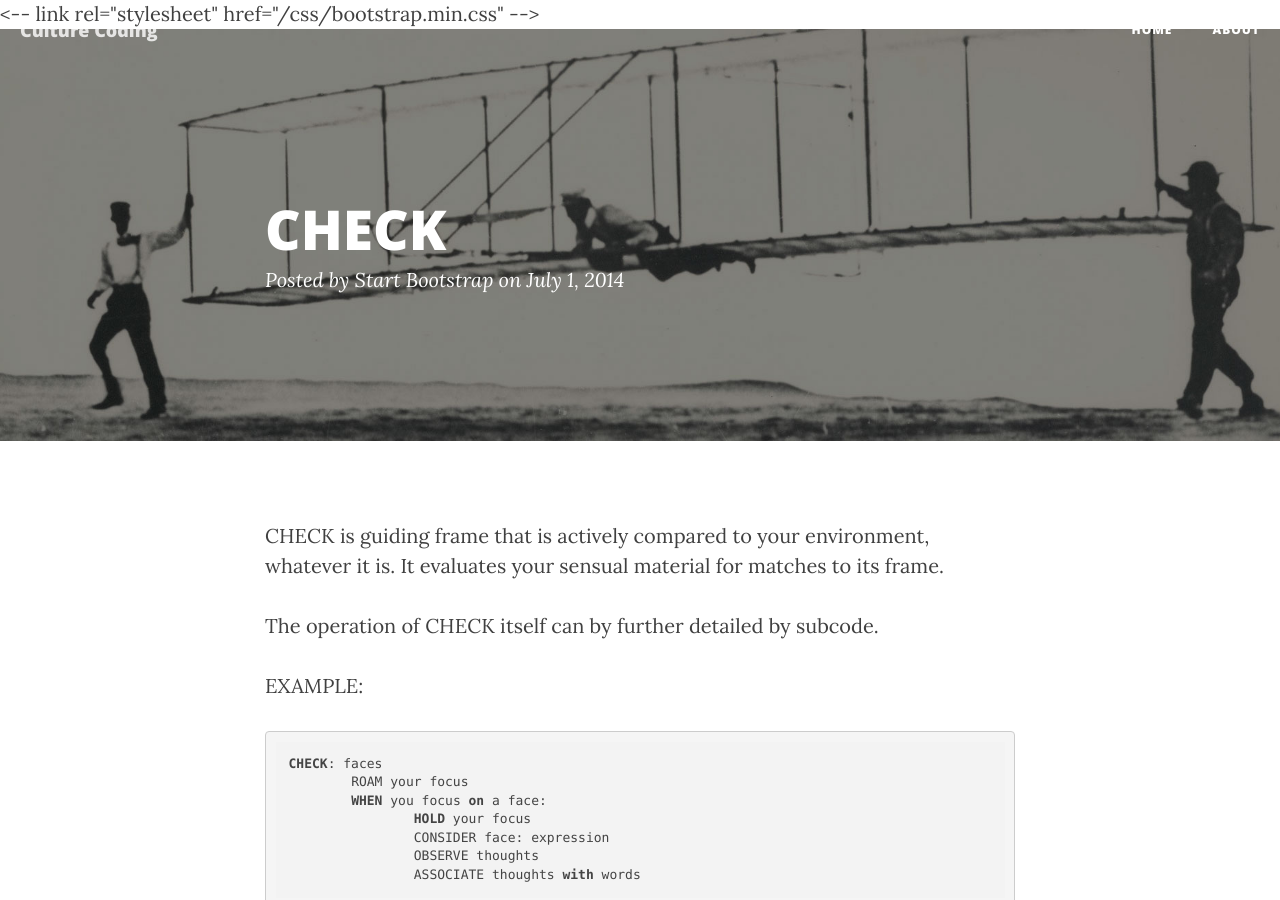
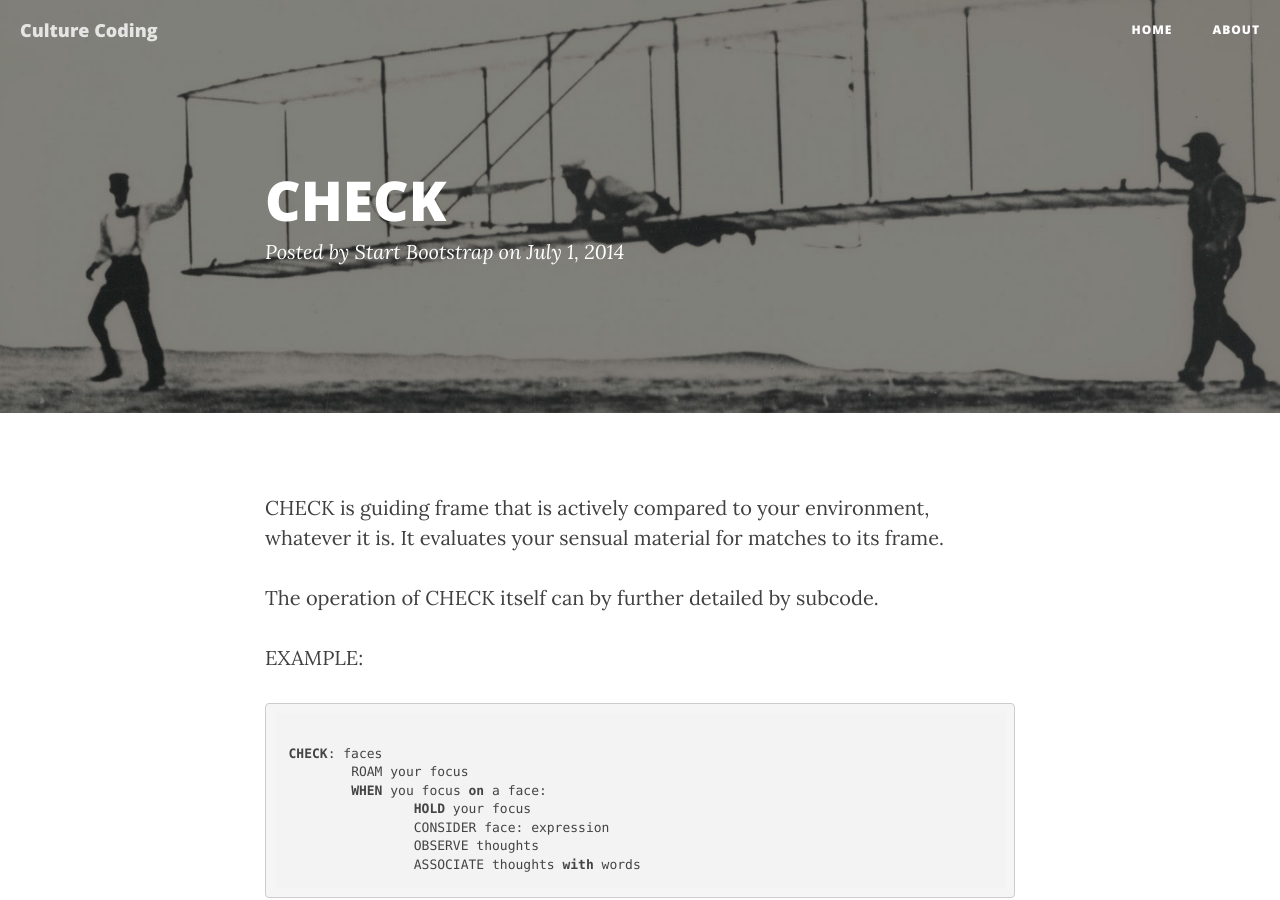
Before and after one commit to CultureCoding/CultureCoding, a Jekyll site: the page built from _posts/2015-07-24-checks.markdown, in a window 1280 px wide and 900 px high. Built offline with Jekyll 4.4.1, drawn with Linux system fonts in a browser that asks for light colours; nearby versions of some CDN libraries.

Commit message:
Small fixes.

````diff
--- a/_config.yml
+++ b/_config.yml
@@ -13,7 +13,7 @@
 kramdown:
   input: GFM
 extension: redcarpet
-highlighter: redcarpet
+highlighter: pygments
 permalink: pretty
 paginate: 5
 exclude: ["less","node_modules","Gruntfile.js","package.json","README.md"]
--- a/_includes/head.html
+++ b/_includes/head.html
@@ -13,7 +13,7 @@
     <!-- Latest compiled and minified CSS -->
     <link rel="stylesheet" href="https://maxcdn.bootstrapcdn.com/bootstrap/3.3.5/css/bootstrap.min.css">
 
-    <-- link rel="stylesheet" href="{{ "/css/bootstrap.min.css" | prepend: site.baseurl }}" -->
+    <!-- link rel="stylesheet" href="{{ "/css/bootstrap.min.css" | prepend: site.baseurl }}" -->
 
     <!-- Custom CSS -->
     <link rel="stylesheet" href="{{ "/css/clean-blog.css" | prepend: site.baseurl }}">
--- a/_posts/2015-07-24-checks.markdown
+++ b/_posts/2015-07-24-checks.markdown
@@ -12,7 +12,7 @@
 
 EXAMPLE:
 
-```
+<pre><code>
 CHECK: faces
 	ROAM your focus
 	WHEN you focus on a face:
@@ -20,7 +20,7 @@
 		CONSIDER face: expression
 		OBSERVE thoughts
 		ASSOCIATE thoughts with words
-```
+</code></pre>
 
 Here, the faces form the basic guiding frame. When they lead to you focusing on a single face, a suboperation is engaged.
 
--- a/js/clean-blog.js
+++ b/js/clean-blog.js
@@ -70,7 +70,7 @@
 });
 
 // code highlighting activation
-hljs.configure({useBR: true});
+// hljs.configure({useBR: true});
 
 $('code').each(function(i, block) {
   hljs.highlightBlock(block);
````
Also changed, not shown: js/clean-blog.min.js.
